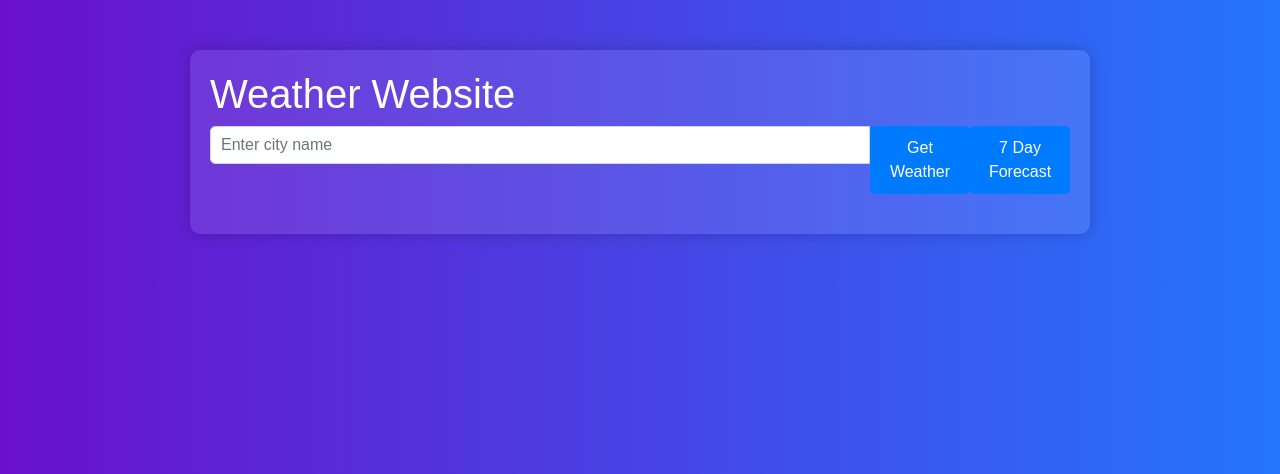
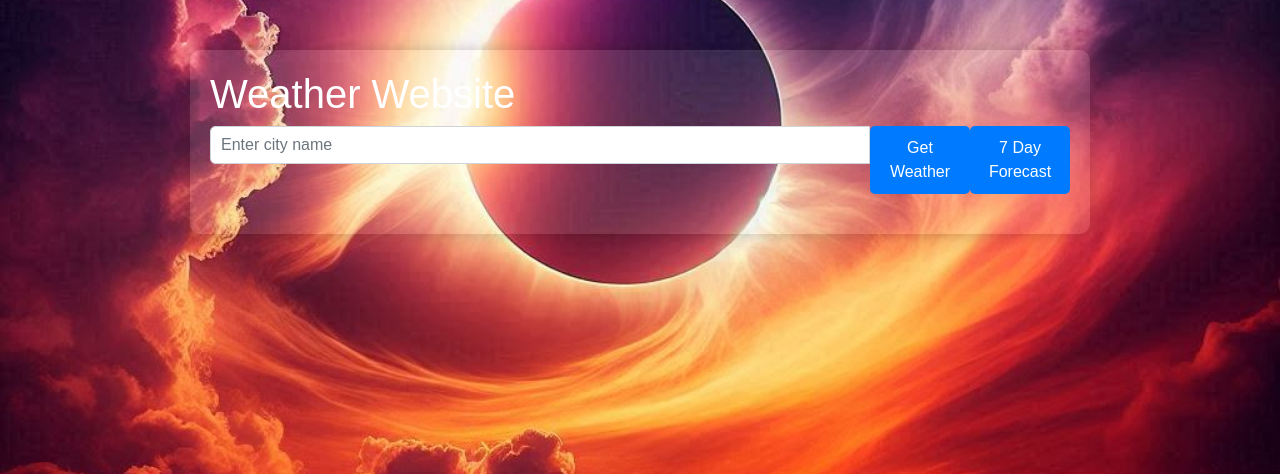
Before and after one commit to thezonei/weatherApp, a Flask app: page / in a window 1280 px wide. Shown: the top 474 px of the page. Run offline with Flask 3, Linux system fonts and the light colour scheme; some libraries are stand-ins or nearby versions.

Commit message:
Update index.html

```diff
--- a/templates/index.html
+++ b/templates/index.html
@@ -7,8 +7,12 @@
     <link rel="stylesheet" href="https://stackpath.bootstrapcdn.com/bootstrap/4.5.2/css/bootstrap.min.css">
     <style>
         body {
-            background-image: linear-gradient(to right, #6a11cb, #2575fc);
+
+            background-image: url('bg.jpg');
             color: #fff;
+            background-size: cover;
+            background-position: center;
+            background-repeat: no-repeat;
             font-family: Arial, sans-serif;
         }
         .container {
```
